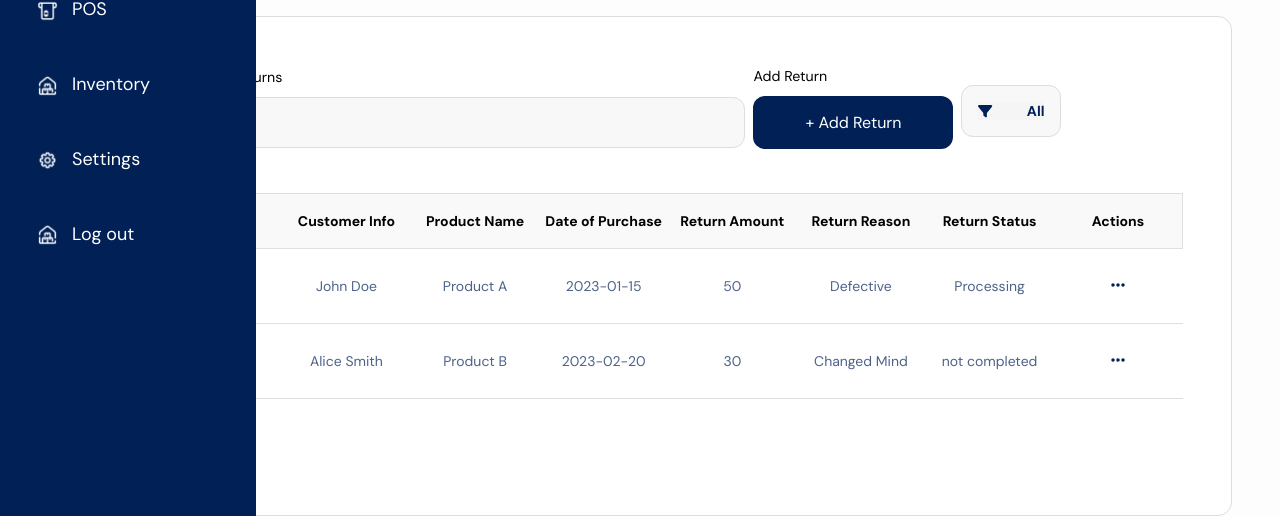
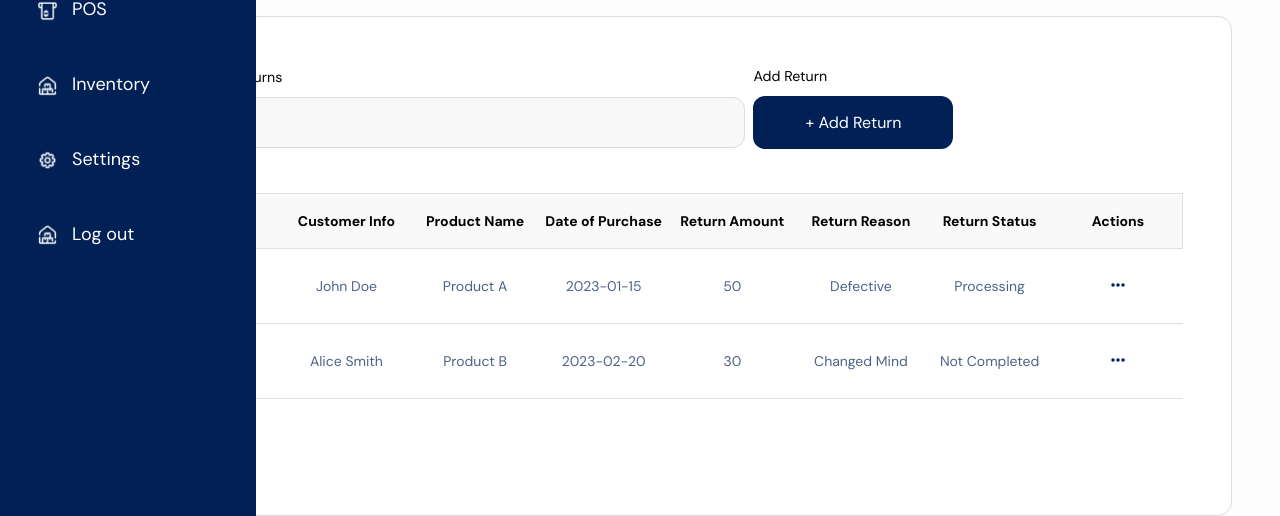
Before and after one commit to angeloeboy/soapify-frontend, a Next.js app: page /dashboard/return in a window 1280 px wide. Shown: the part 196-712 px from the top of the page. Built offline with nearby package versions, Linux system fonts and the light colour scheme.

Commit message:
creation of search function for return

```diff
--- a/src/components/return/searchBar.jsx
+++ b/src/components/return/searchBar.jsx
@@ -1,41 +1,24 @@
-import { FontAwesomeIcon } from "@fortawesome/react-fontawesome";
-import { faFilter } from "@fortawesome/free-solid-svg-icons";
-import { DropdownHeader, DropdownItem, DropdownMenu, DropdownWrapper, SearchBar, TableControlPanel, Button } from "@/styled-components/TableControlPanel";
+import React from "react";
+import { TableControlPanel, SearchBar, Button } from "@/styled-components/TableControlPanel";
 
-const ReturnSearchBar = ({ setIsAddPopUpOpen, setReturnsDisplay }) => {
+const ReturnSearchBar = ({ setIsAddPopUpOpen, setReturnsDisplay, onSearch }) => {
   return (
     <TableControlPanel>
       <SearchBar>
         <p>Search for Returns</p>
-        <input type="text" placeholder="Search" />
+        <input
+          type="text"
+          placeholder="Search"
+          onChange={(e) => onSearch(e.target.value)}
+        />
       </SearchBar>
 
       <div>
         <p> Add Return </p>
         <Button onClick={() => setIsAddPopUpOpen(true)}>+ Add Return</Button>
-
-       </div>
-
-      <Dropdown />
+      </div>
     </TableControlPanel>
   );
 };
 
-const Dropdown = () => {
-  const isOpen = false;
-
-  return (
-    <DropdownWrapper>
-      <DropdownHeader>
-        <FontAwesomeIcon icon={faFilter} />
-        All
-      </DropdownHeader>
-      <DropdownMenu isOpen={isOpen}>
-        <DropdownItem key={"All"}>All</DropdownItem>
-        {/* Add more filtering options here */}
-      </DropdownMenu>
-    </DropdownWrapper>
-  );
-};
-
 export default ReturnSearchBar;
--- a/src/pages/dashboard/return/index.jsx
+++ b/src/pages/dashboard/return/index.jsx
@@ -3,15 +3,26 @@ import DashboardLayout from "@/components/misc/dashboardLayout";
 import PageTitle from "@/components/misc/pageTitle";
 import Table, { ActionContainer, TableData, TableHeadings, TableRows } from "@/styled-components/TableComponent";
 import StyledPanel from "@/styled-components/StyledPanel";
-import { faEllipsis, faPen, faTrash } from "@fortawesome/free-solid-svg-icons";
+import { faEllipsis,faTrash,faPen } from "@fortawesome/free-solid-svg-icons";
 import { FontAwesomeIcon } from "@fortawesome/react-fontawesome";
 import AddReturnComponent from "@/components/return/addReturn";
 import ReturnSearchBar from "@/components/return/searchBar";
-
 const ReturnPage = () => {
   const [returns, setReturns] = useState([]);
+  const [filteredReturns, setFilteredReturns] = useState([]); // Initialize with an empty array
   const [activeActionContainer, setActiveActionContainer] = useState(-1);
-  const [isAddPopUpOpen, setIsAddPopUpOpen] = useState(false); // State to control the popup
+  const [isAddPopUpOpen, setIsAddPopUpOpen] = useState(false);
+
+  const handleSearch = (searchTerm) => {
+    const filtered = returns.filter((returnItem) => {
+      return (
+        returnItem.customerInfo.toLowerCase().includes(searchTerm.toLowerCase()) ||
+        returnItem.productName.toLowerCase().includes(searchTerm.toLowerCase())
+      );
+    });
+
+    setFilteredReturns(filtered);
+  };
 
   useEffect(() => {
     // Fetch return data when the component mounts (can be replaced with API calls)
@@ -32,26 +43,21 @@ const ReturnPage = () => {
         dateOfPurchase: "2023-02-20",
         returnAmount: 30.00,
         returnReason: "Changed Mind",
-        returnStatus: "not completed",
+        returnStatus: "Not Completed",
       },
       // Add more return objects here as needed
     ];
 
     setReturns(staticReturnData);
+    setFilteredReturns(staticReturnData); // Initialize filteredReturns with all returns
   }, []);
-
-  const getReturnsFunc = () => {
-    // Implement this function to fetch the latest return data (e.g., from an API)
-    // Update the 'returns' state with the fetched data
-  };
 
   return (
     <DashboardLayout>
       <PageTitle title="Returns" />
 
       <StyledPanel>
-        {/* Button to open the Add Return popup */}
-        <ReturnSearchBar setIsAddPopUpOpen={setIsAddPopUpOpen} setReturnsDisplay={setReturns} />
+        <ReturnSearchBar onSearch={handleSearch} setIsAddPopUpOpen={setIsAddPopUpOpen} setReturnsDisplay={setReturns} />
 
         <Table>
           <tbody>
@@ -66,7 +72,7 @@ const ReturnPage = () => {
               <TableHeadings>Actions</TableHeadings>
             </TableRows>
 
-            {returns.map((returnItem, index) => (
+            {filteredReturns.map((returnItem, index) => (
               <TableRows key={returnItem.returnID}>
                 <TableData>{returnItem.returnID}</TableData>
                 <TableData>{returnItem.customerInfo}</TableData>
@@ -104,7 +110,7 @@ const ReturnPage = () => {
         </Table>
       </StyledPanel>
 
-      {isAddPopUpOpen && <AddReturnComponent setIsAddPopUpOpen={setIsAddPopUpOpen} getReturnsFunc={getReturnsFunc} />}
+      {isAddPopUpOpen && <AddReturnComponent setIsAddPopUpOpen={setIsAddPopUpOpen} />}
     </DashboardLayout>
   );
 };
```
